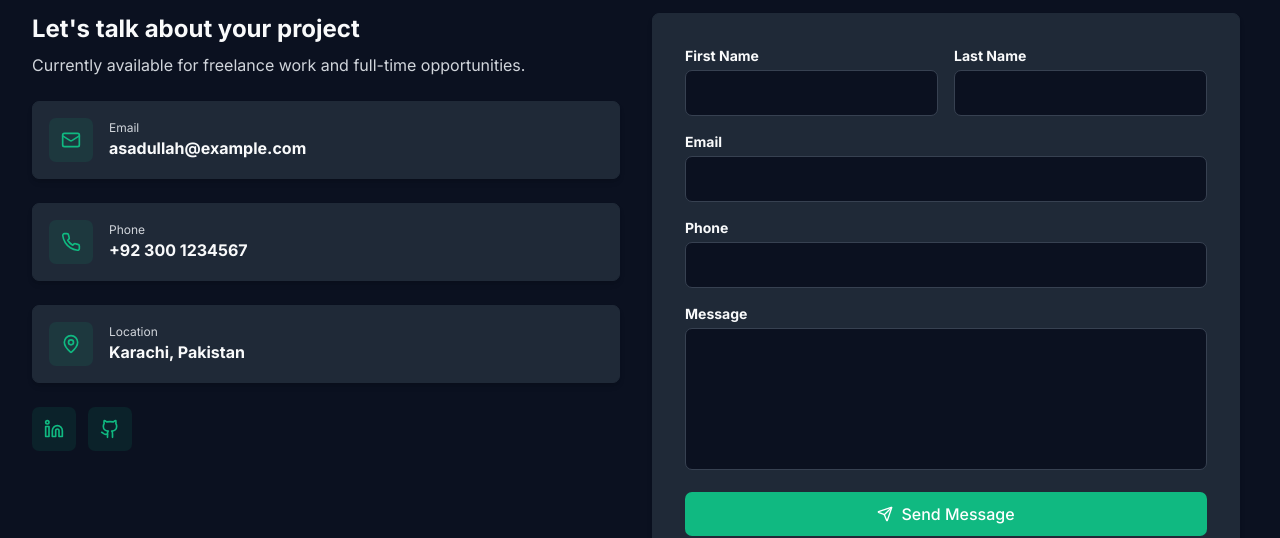
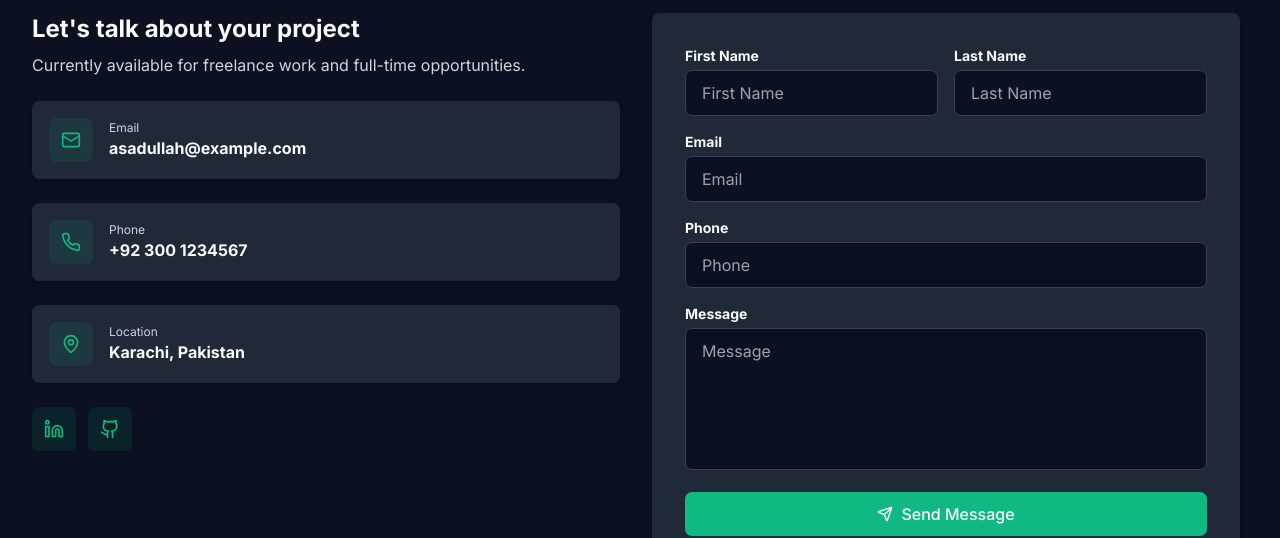
Before and after one commit to asadullahk-specs/Asadullah-Khan, a React (Vite) app in the folder frontend/: page /contact in a window 1280 px wide. Shown: the part 224-762 px from the top of the page. Built offline with nearby package versions, Linux system fonts and the light colour scheme; no server answers.

Commit message:
Updated website changes

```diff
--- a/frontend/src/pages/Contact.jsx
+++ b/frontend/src/pages/Contact.jsx
@@ -71,14 +71,14 @@ export default function Contact() {
 
         <motion.form initial={{ opacity: 0, x: 20 }} animate={{ opacity: 1, x: 0 }} onSubmit={submit} className="card p-6 sm:p-8 space-y-4">
           <div className="grid sm:grid-cols-2 gap-4">
-            <Field label="First Name" value={form.firstName} onChange={update('firstName')} required />
-            <Field label="Last Name" value={form.lastName} onChange={update('lastName')} required />
+            <Field label="First Name" placeholder="First Name" value={form.firstName} onChange={update('firstName')} required />
+            <Field label="Last Name" placeholder="Last Name" value={form.lastName} onChange={update('lastName')} required />
           </div>
-          <Field label="Email" type="email" value={form.email} onChange={update('email')} required />
-          <Field label="Phone" value={form.phone} onChange={update('phone')} />
+          <Field label="Email" placeholder="Email" type="email" value={form.email} onChange={update('email')} required />
+          <Field label="Phone" placeholder="Phone" value={form.phone} onChange={update('phone')} />
           <div>
             <label className="block text-sm mb-1 heading">Message</label>
-            <textarea required rows={5} value={form.message} onChange={update('message')}
+            <textarea placeholder="Message" required rows={5} value={form.message} onChange={update('message')}
               className="w-full px-4 py-2.5 rounded-xl bg-lightBg dark:bg-darkBg border border-gray-200 dark:border-gray-700 focus:border-accent focus:outline-none resize-none" />
           </div>
           <button type="submit" disabled={sending} className="btn-primary w-full justify-center disabled:opacity-60">
```
